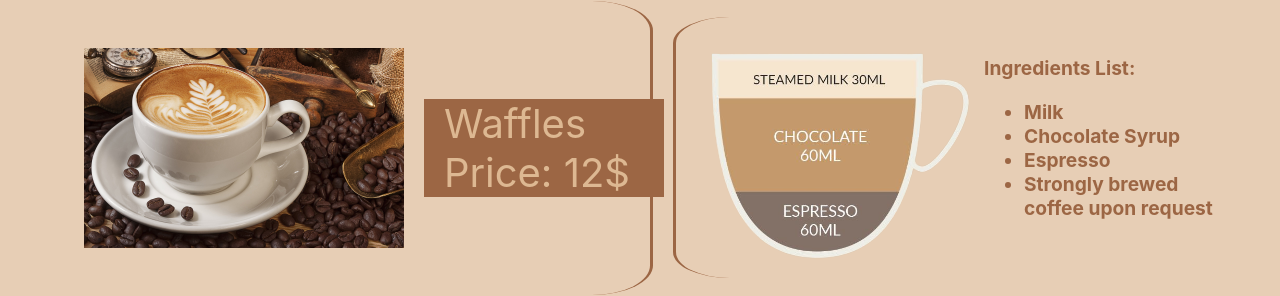
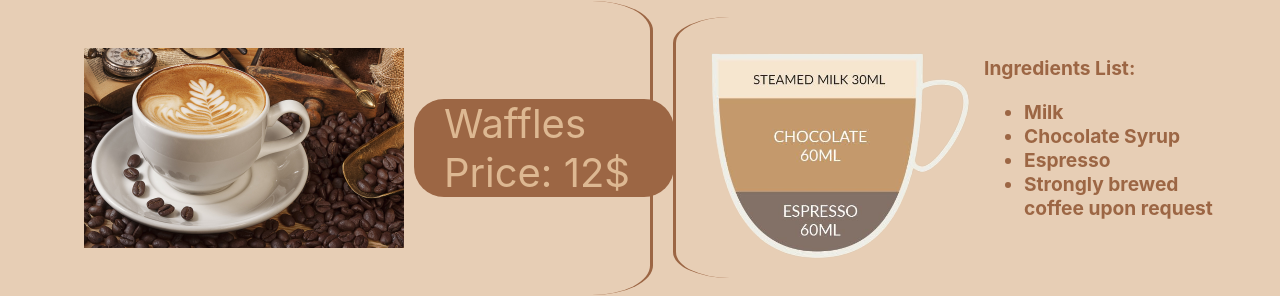
Before and after one commit to ahmadkatrib13/kimoCoffeeShop, a plain HTML site: page product_dessert.html in a window 1280 px wide. Shown: the part 272-568 px from the top of the page. Drawn offline with Linux system fonts and the light colour scheme.

Commit message:
Product Description Pages

```diff
--- a/assets/css/style.css
+++ b/assets/css/style.css
@@ -413,9 +413,12 @@ body{
     width: 200px;
     margin: 0 10px;
     padding:0 20px;
+}
+.par{
     background-color: var(--secondary-color);
     color: var(--nav-color);
     box-sizing: 2%;
+    border-radius: 30px;
 }
 @media (max-width:992px) {
     .latest-products a{
```
